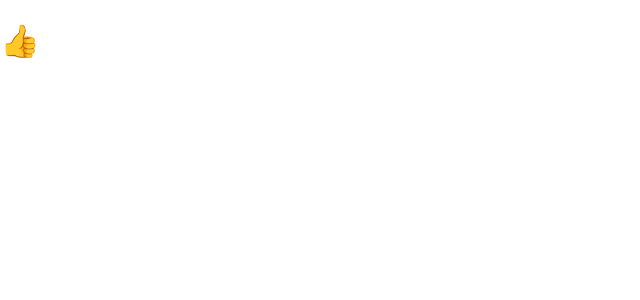
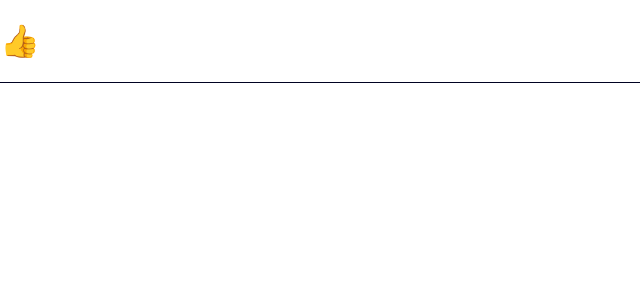
Before and after one commit to kenta5293/graduated-next-web, a Next.js app: page / in a window 1280 px wide. Shown: the top 300 px of the page, without its empty margins (0-640 px from the left). Built offline with nearby package versions, Linux system fonts and the light colour scheme.

Commit message:
:lipstick: [UX/UI] Header.module.scss 생성
Scss 테스트 용으로 Header의 .scss 파일 생성.

```diff
--- /dev/null
+++ b/components/Header/Header.module.scss
@@ -0,0 +1,3 @@
+.header {
+  border-bottom: 1px solid #000222;
+}
--- a/components/Header/Header.tsx
+++ b/components/Header/Header.tsx
@@ -1,6 +1,8 @@
+import styles from './Header.module.scss';
+
 const Header = () => {
   return (
-    <header>
+    <header className={styles.header}>
       <h1>👍</h1>
     </header>
   );
```
